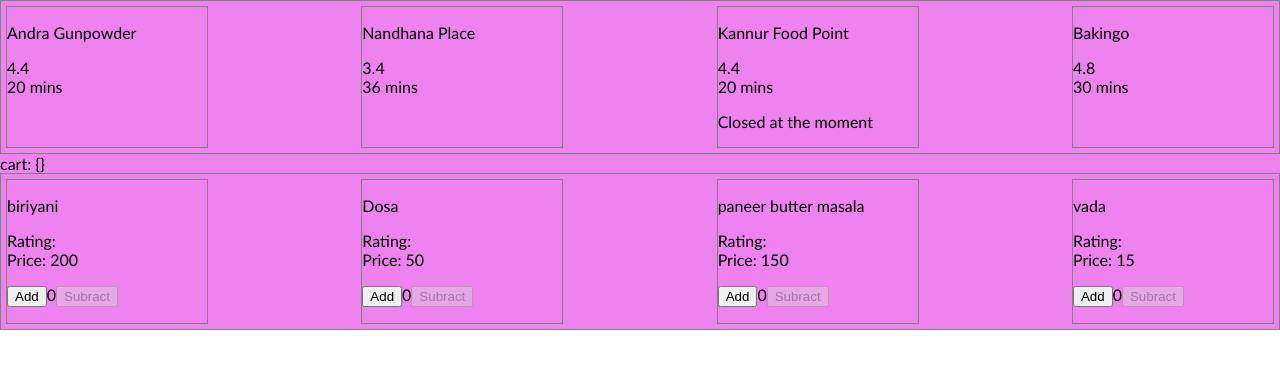
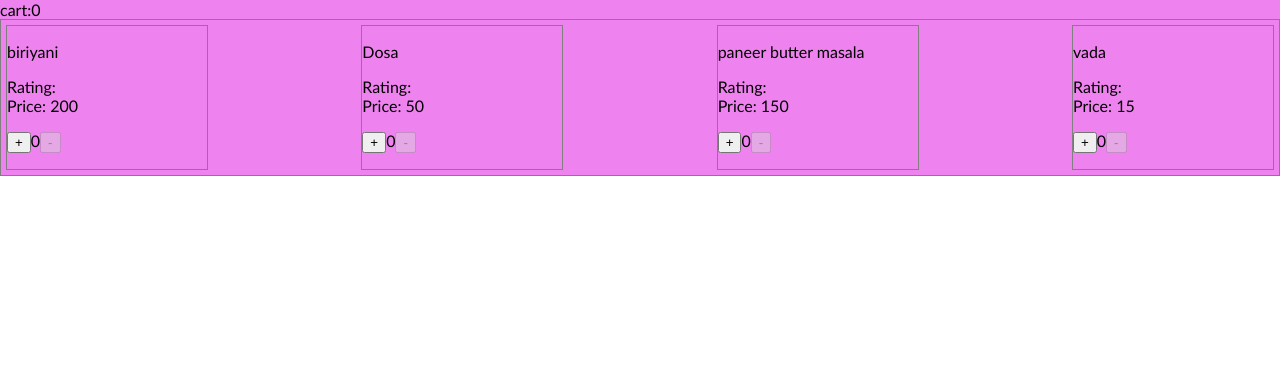
Before and after one commit to MathuSakthivel05/Foodie_Web_App, a React (Create React App) app: page / in a window 1280 px wide. Shown: the top 368 px of the page. Built offline with nearby package versions, Linux system fonts and the light colour scheme.

Commit message:
third commit

```diff
--- a/package.json
+++ b/package.json
@@ -8,7 +8,8 @@
     "@testing-library/user-event": "^13.5.0",
     "react": "^18.2.0",
     "react-dom": "^18.2.0",
-    "react-scripts": "5.0.1",
+    "react-router-dom": "^6.20.1",
+    "react-scripts": "^3.0.1",
     "web-vitals": "^2.1.4"
   },
   "scripts": {
--- a/src/App.js
+++ b/src/App.js
@@ -7,12 +7,37 @@ import Cart from './Components/cart';
 function App() {
   const [cartdata,setCartdata] = useState({})
 
+  const add = (food) => {
+    const currentValue = cartdata[food] || 0;
+    setCartdata({
+      ...cartdata,
+
+      [food]: currentValue + 1,
+    });
+  };
+  const sub = (food) => {
+    const currentValue = cartdata[food] || 0;
+
+    if(currentValue == 1)
+    {
+      setCartdata({
+        ...cartdata,
+        [food]: undefined,
+      });
+    }
+    else{
+    setCartdata({
+      ...cartdata,
+      [food]: currentValue - 1,
+    });
+  }
+  };
+
   return (
     <div className="App">
 
-       <Restaurantdetails/>
       <Cart cartdata ={cartdata}/>
-      <Foodlist cartdata={cartdata} setCartdata={setCartdata}/>
+      <Foodlist cartdata={cartdata} setCartdata={setCartdata} add ={add} sub={sub} />
 
     </div>
 
--- a/src/Components/Counter.js
+++ b/src/Components/Counter.js
@@ -1,37 +1,29 @@
-import { useState } from "react";
 const Counter = (props) => {
-  const { foodname, setCartdata, cartdata } = props;
+  const { foodname,cartdata,add,sub} = props;
   // console.log(props.foodname)
-  const total = cartdata[foodname] || 0;
+  const currentValue = cartdata[foodname] || 0;
   //const [cartdata, setCartdata] = useState({"briyani":1});
 
-  const add = () => {
-    setCartdata({
-      ...cartdata,
-      [foodname]: total + 1,
-    });
+  // const add = () => {
+  //   setCartdata({
+  //     ...cartdata,
+  //     [foodname]: total + 1,
+  //   });
+  // };
+  function Addition() {
+    return add(foodname)
   };
-  const sub = () => {
-    if(total == 1)
-    {
-      setCartdata({
-        ...cartdata,
-        [foodname]: undefined,
-      });
-    }
-    else{
-    setCartdata({
-      ...cartdata,
-      [foodname]: total - 1,
-    });
-  }
-  };
+  const Subract = () => sub(foodname);
+  //const Subract = () => add(foodname);
+
+
+
   return (
     <div>
-      <button onClick={add}>Add</button>
-      {total}
-      <button onClick={sub} disabled={total <= 0 ? true : false}>
-        Subract
+      <button onClick={Addition}>+</button>
+      {currentValue}
+      <button onClick={Subract} disabled={currentValue <= 0 ? true : false}>
+        -
       </button>
     </div>
   );
--- a/src/Components/cart.js
+++ b/src/Components/cart.js
@@ -1,5 +1,8 @@
 export default function Cart(props){
+   const {cartdata} = props ;
+   let cartTotal = Object.values(cartdata) ;
     return (
-        <div>cart: {JSON.stringify(props.cartdata)}</div>
+        <div>cart:{cartTotal.reduce( (accumulator, currentValue) => accumulator + currentValue,0)} </div>
+        // {Object.values(cartdata)}{JSON.stringify(props.cartdata)}
     )
 }
--- a/src/Components/fooditems.js
+++ b/src/Components/fooditems.js
@@ -2,7 +2,7 @@ import Counter from "./Counter";
 import "./fooditem.css";
 
 export default function FoodItem(props) {
- const {cartdata,setCartdata,foodname,ratings,pricing} = props;
+ const {cartdata,setCartdata,foodname,ratings,pricing,add,sub} = props;
 
   return (
 
@@ -17,6 +17,8 @@ export default function FoodItem(props) {
             cartdata={cartdata}
             setCartdata={setCartdata}
             foodname={foodname}
+            add ={add}
+            sub={sub}
           />
         </p>
       )}
--- a/src/Components/foodlist.js
+++ b/src/Components/foodlist.js
@@ -1,4 +1,4 @@
-import Fooditem from "./fooditems";
+import Fooditem from "./foodItems";
 
 const menuData = [
   {
@@ -29,7 +29,7 @@ const menuData = [
 ];
 
 export default function Foodlist(props) {
-  const {cartdata,setCartdata}= props;
+  const {cartdata,setCartdata,add,sub}= props;
 
   return (
     <div className="food-list">
@@ -38,6 +38,8 @@ export default function Foodlist(props) {
           <Fooditem
             cartdata = {cartdata}
             setCartdata ={setCartdata}
+            add ={add}
+            sub={sub}
             key={menu.id}
             foodname={menu.name}
             rating={menu.ratings}
```
Also changed, not shown: 1 other file (tests, documents, lock files or other folders).
